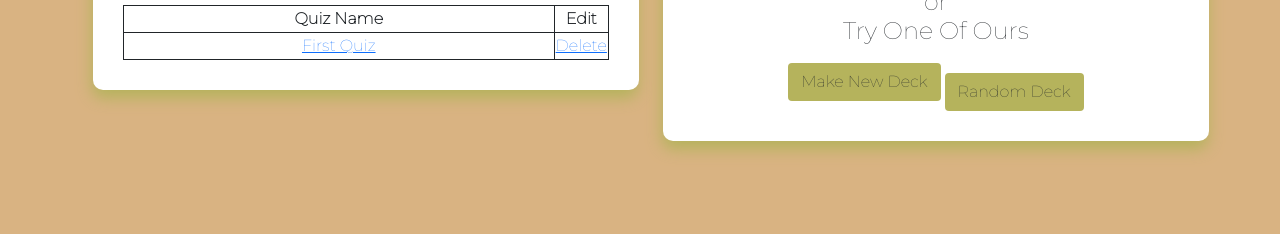
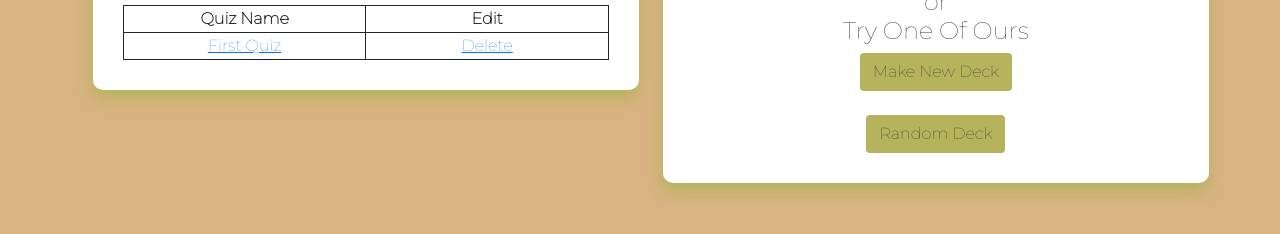
Before and after one commit to gabrielspinoza/study-app, a website: page views/index.html in a window 1280 px wide. Shown: the part 246-480 px from the top of the page. Drawn offline with nearby package versions, Linux system fonts and the light colour scheme.

Commit message:
node modules

```diff
--- a/app.js
+++ b/app.js
@@ -4,7 +4,6 @@ var path = require('path');
 var cookieParser = require('cookie-parser');
 
 var logger = require('morgan');
-
 var indexRouter = require('./routes/index');
 // var usersRouter = require('./routes/users');
 // var actorRouter = require('./routes/actor');
--- a/public/javascripts/script.js
+++ b/public/javascripts/script.js
@@ -39,3 +39,7 @@ textField.addEventListener('keypress', function(e){
       submitAns()
     }
 });
+
+function deckHistory(){
+
+}
--- a/public/stylesheets/style.css
+++ b/public/stylesheets/style.css
@@ -37,6 +37,9 @@ input{
 .QuizHistory, tr, td, th{
     border: 1px solid;
     width: 100%;
+}
+tr, td, th{
+    width: 50%;
 }
 
 .mdlWin{
--- a/views/index.html
+++ b/views/index.html
@@ -65,8 +65,8 @@
             <div class="col-6">
                 <form class="box" action="" method="GET">
                     <h4>Make New Deck <br>or<br> Try One Of Ours</h4>
-                    <a id="button" type="submit" value="Make New Deck" class="btn  btn-block" style="background-color: rgb(181, 179, 92);" href="#makeDeckWin">Make New Deck</a>
-                    <input id="button" type="submit" value="Random Deck" class="btn  btn-block" style="background-color: rgb(181, 179, 92);" onclick="">
+                    <a id="button" type="submit" value="Make New Deck" class="btn  btn-block" style="background-color: rgb(181, 179, 92);" href="#makeDeckWin">Make New Deck</a> <br><br>
+                    <a id="button" type="submit" class="btn  btn-block" style="background-color: rgb(181, 179, 92);" onclick="">Random Deck</a>
                 </form>
             </div>
 
```
